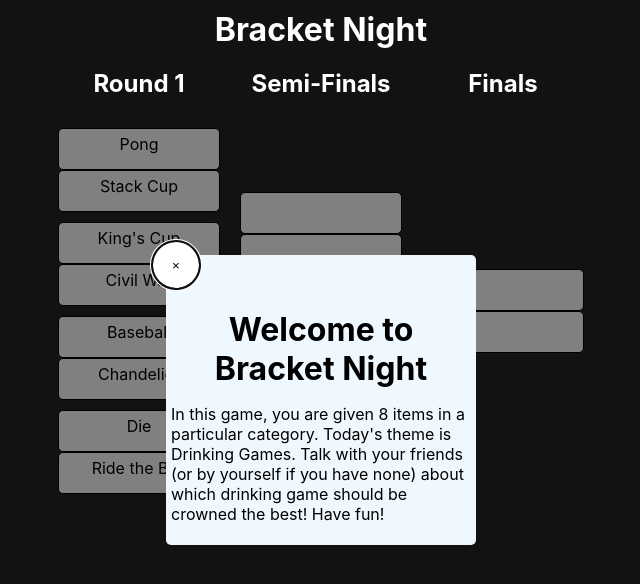
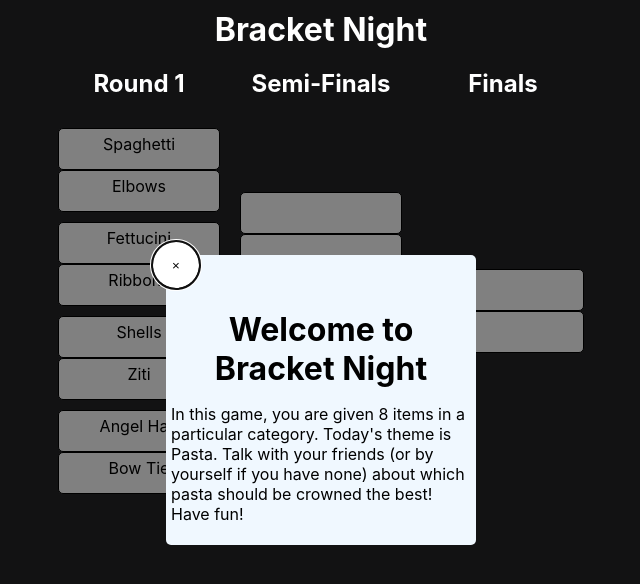
Before and after one commit to agordon611/BracketNight, a React (Create React App) app: page / in a window 1280 px wide. Shown: the top 584 px of the page, without its empty margins (319-959 px from the left). Built offline with nearby package versions, Linux system fonts and the light colour scheme; no server answers; the database is empty.

Commit message:
Pasta Topic

```diff
--- a/src/App.js
+++ b/src/App.js
@@ -35,8 +35,8 @@ function App() {
           <h1>Welcome to Bracket Night</h1>
           <p>
           In this game, you are given 8 items in a particular category.
-          Today's theme is Drinking Games. Talk with your friends
-          (or by yourself if you have none) about which drinking game
+          Today's theme is Pasta. Talk with your friends
+          (or by yourself if you have none) about which pasta
           should be crowned the best! Have fun!
           </p>
         </div>
--- a/src/Components/Bracket.js
+++ b/src/Components/Bracket.js
@@ -12,10 +12,10 @@ function Bracket() {
 
         <div className="bracket">
             <div className="round1">
-                <Round team={["Pong", "Stack Cup"]} roundNumber={1}></Round>
-                <Round team={["King's Cup", "Civil War"]} roundNumber={2}></Round>
-                <Round team={["Baseball", "Chandelier"]} roundNumber={3}></Round>
-                <Round team={["Die", "Ride the Bus"]} roundNumber={4}></Round>
+                <Round team={["Spaghetti", "Elbows"]} roundNumber={1}></Round>
+                <Round team={["Fettucini", "Ribbons"]} roundNumber={2}></Round>
+                <Round team={["Shells", "Ziti"]} roundNumber={3}></Round>
+                <Round team={["Angel Hair", "Bow Tie"]} roundNumber={4}></Round>
             </div>
 
             <div className="semis">
```
